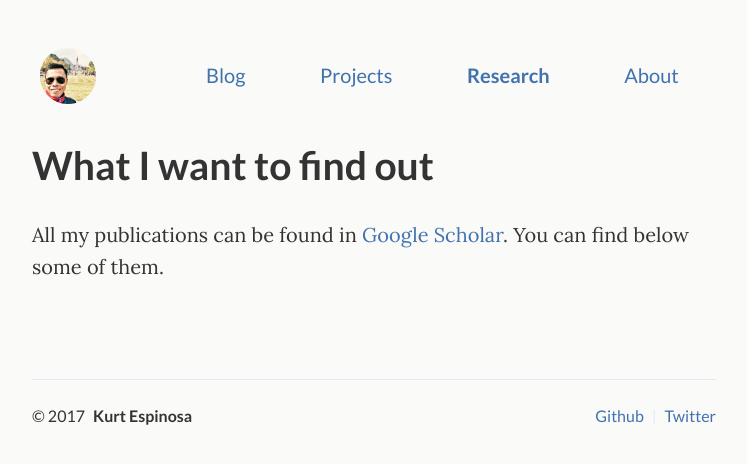
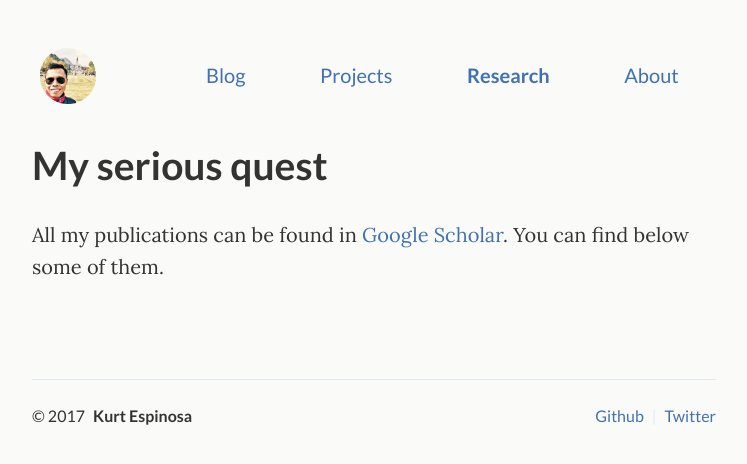
Before and after one commit to kurtespinosa/kurtespinosa.github.io, a Jekyll site: the page built from _pages/research.html, in a window 1280 px wide. Shown: the top 464 px of the page, without its empty margins (266-1013 px from the left). Built offline with Jekyll 4.4.1, drawn with Linux system fonts in a browser that asks for light colours.

Commit message:
subtitle research page

```diff
--- a/_pages/research.html
+++ b/_pages/research.html
@@ -1,7 +1,7 @@
 ---
 layout: page
 title: Research
-subtitle: What I want to find out
+subtitle: My serious quest
 desc: Happy users, happy clients.
 permalink: /research/
 ---
```
